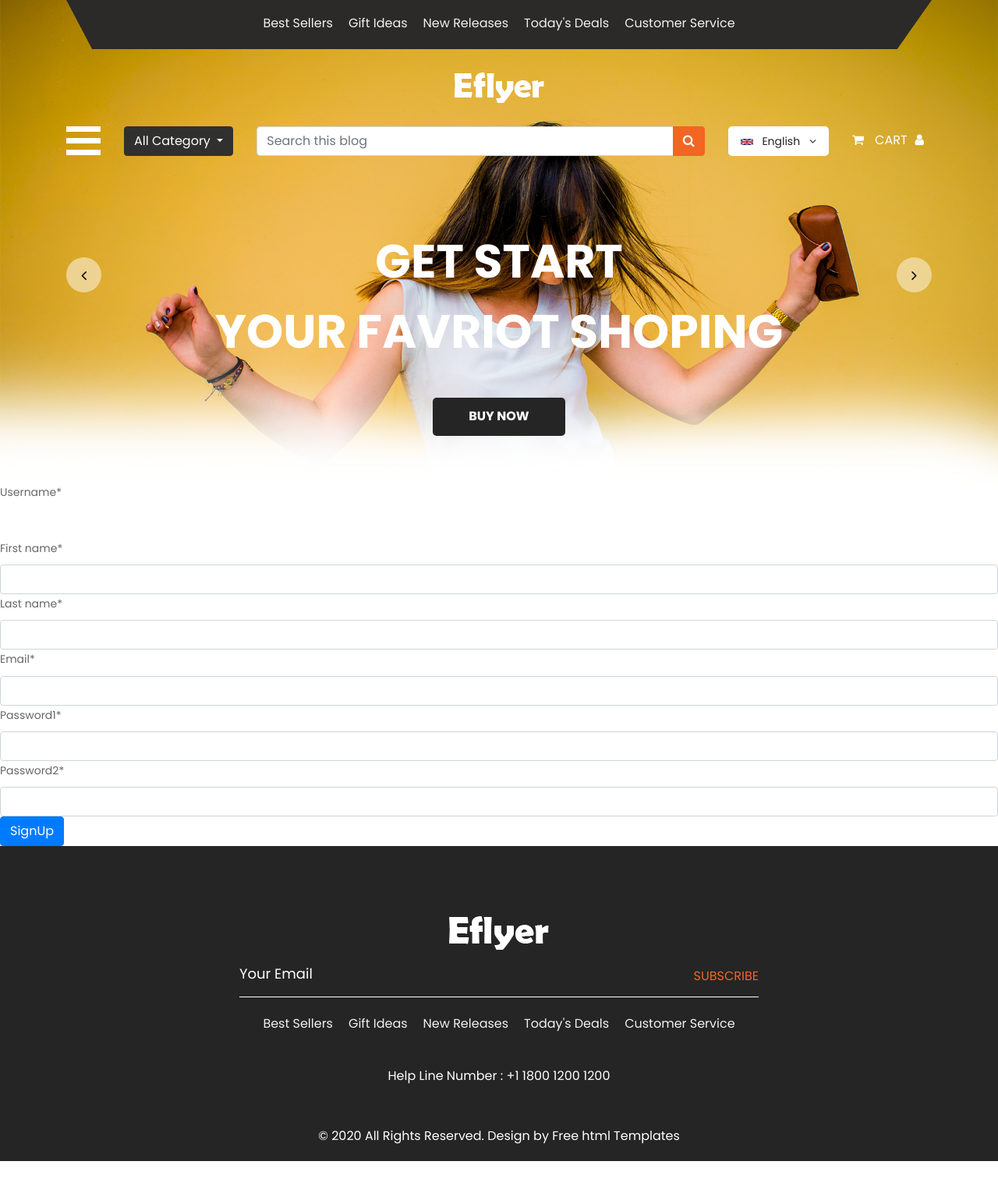
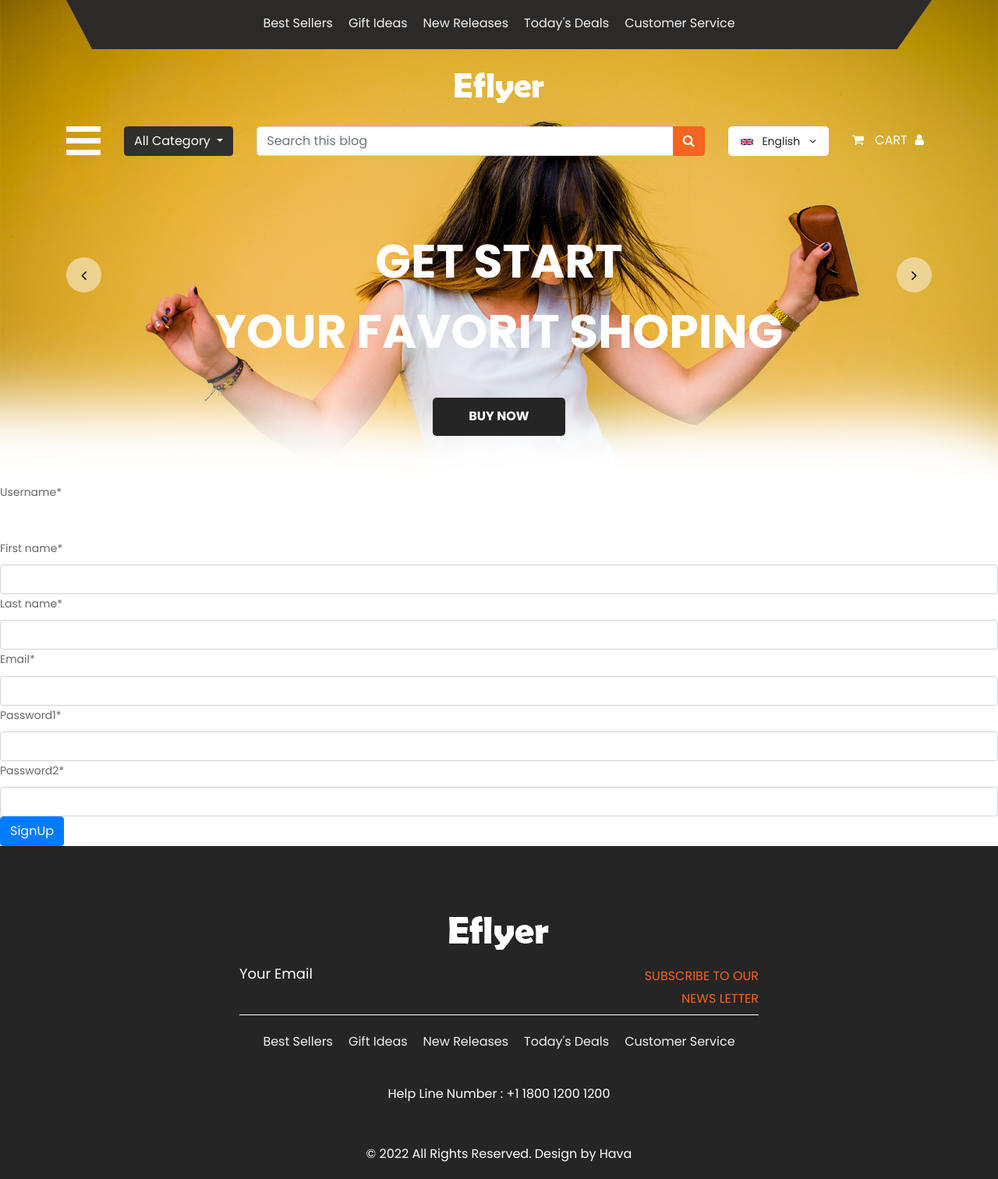
Before and after one commit to avviscoding/djangoecomm, a Django app: page /accounts/signup/ in a window 1280 px wide. Shown: the whole page at 78% size. Before the commit the page ends 1489 px from the top, so only its background shows below. Run offline with Django 4.2, Linux system fonts and the light colour scheme; some libraries are stand-ins or nearby versions.

Commit message:
adding second commit

```diff
--- a/static/css/style.css
+++ b/static/css/style.css
@@ -1,4 +1,4 @@
---------------------------------------------------------------------- File Name: style.css ---------------------------------------------------------------------*/
+--------------------------------------------------------------------- File Name style.css ---------------------------------------------------------------------*/
 /*--------------------------------------------------------------------- import Files ---------------------------------------------------------------------*/
 
 @import url(animate.min.css);
@@ -853,7 +853,7 @@
     width: 30%;
     float: right;
     font-size: 16px;
-    color: #f26522;
+    color: #c39078;
     background-color: transparent;
     padding: 20px 0px 5px 0px;
     border-radius: 30px;
@@ -894,7 +894,7 @@
 }
 
 .footer_menu li a:hover {
-    color: #f26522;
+    color: #ba6d49;
 }
 
 .location_main {
@@ -916,7 +916,7 @@
 }
 
 .location_main a:hover {
-    color: #f26522;
+    color: #867b77;
 }
 
 
@@ -946,7 +946,7 @@
 }
 
 .copyright_text a:hover {
-    color: #f26522;
+    color: #98857c;
 }
 
 .margin_top90 {
--- a/templates/base/base.html
+++ b/templates/base/base.html
@@ -139,7 +139,7 @@
                      <div class="carousel-item active">
                         <div class="row">
                            <div class="col-sm-12">
-                              <h1 class="banner_taital">Get Start <br>Your favriot shoping</h1>
+                              <h1 class="banner_taital">Get Start <br>Your favorit shoping</h1>
                               <div class="buynow_bt"><a href="#">Buy Now</a></div>
                            </div>
                         </div>
@@ -181,7 +181,7 @@
             <div class="footer_logo"><a href="index.html"><img src="{% static 'images/footer-logo.png' %}"></a></div>
             <div class="input_bt">
                <input type="text" class="mail_bt" placeholder="Your Email" name="Your Email">
-               <span class="subscribe_bt" id="basic-addon2"><a href="#">Subscribe</a></span>
+               <span class="subscribe_bt" id="basic-addon2"><a href="#">Subscribe to our news letter</a></span>
             </div>
             <div class="footer_menu">
                <ul>
@@ -199,7 +199,7 @@
       <!-- copyright section start -->
       <div class="copyright_section">
          <div class="container">
-            <p class="copyright_text">© 2020 All Rights Reserved. Design by <a href="https://html.design">Free html  Templates</a></p>
+            <p class="copyright_text">© 2022 All Rights Reserved. Design by <a href="https://html.design">Hava</a></p>
          </div>
       </div>
       <!-- copyright section end -->
```
Also changed, not shown: db.sqlite3, media/images/wman7.jpg (added), media/images/woman10.jpg (added), media/images/woman5.jpg (added), media/images/woman6.jpg (added), media/images/woman8.jpg (added), media/images/woman9.jpg (added), media/images/women1.jpg (added).
